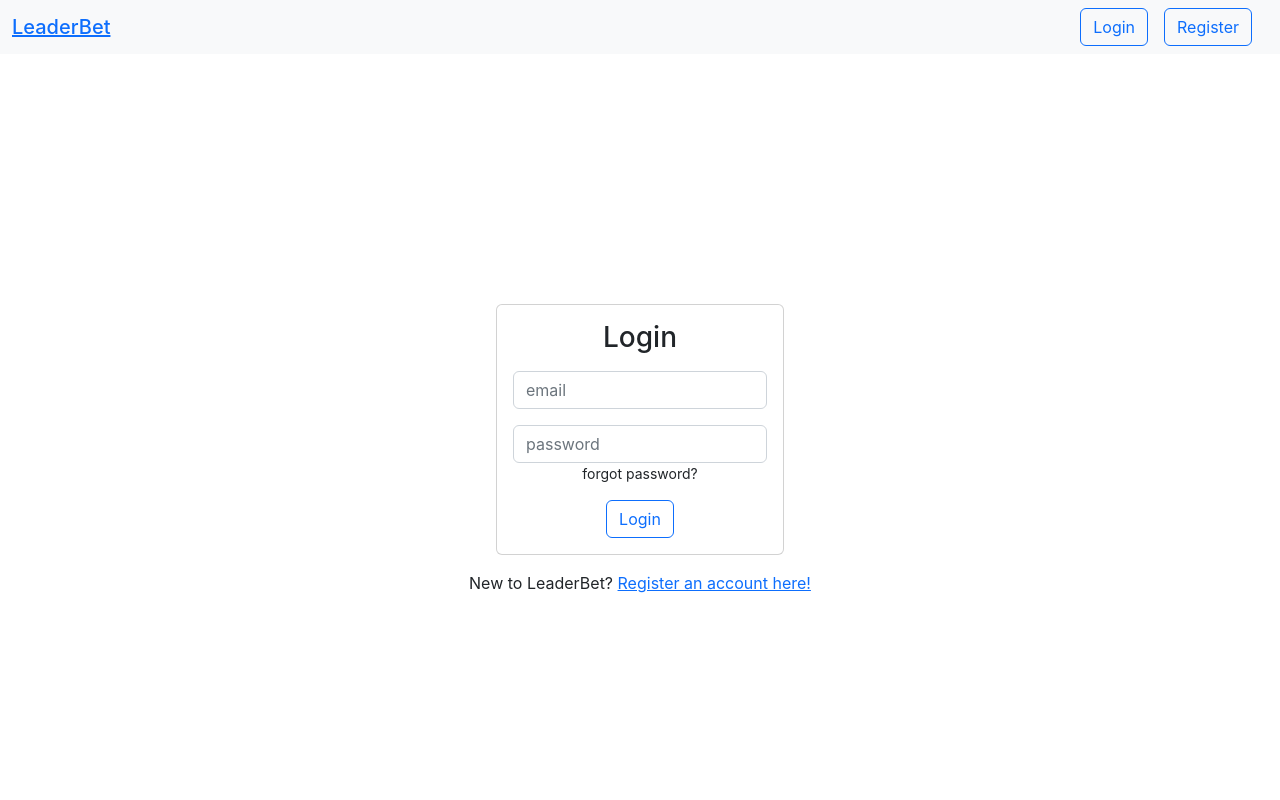
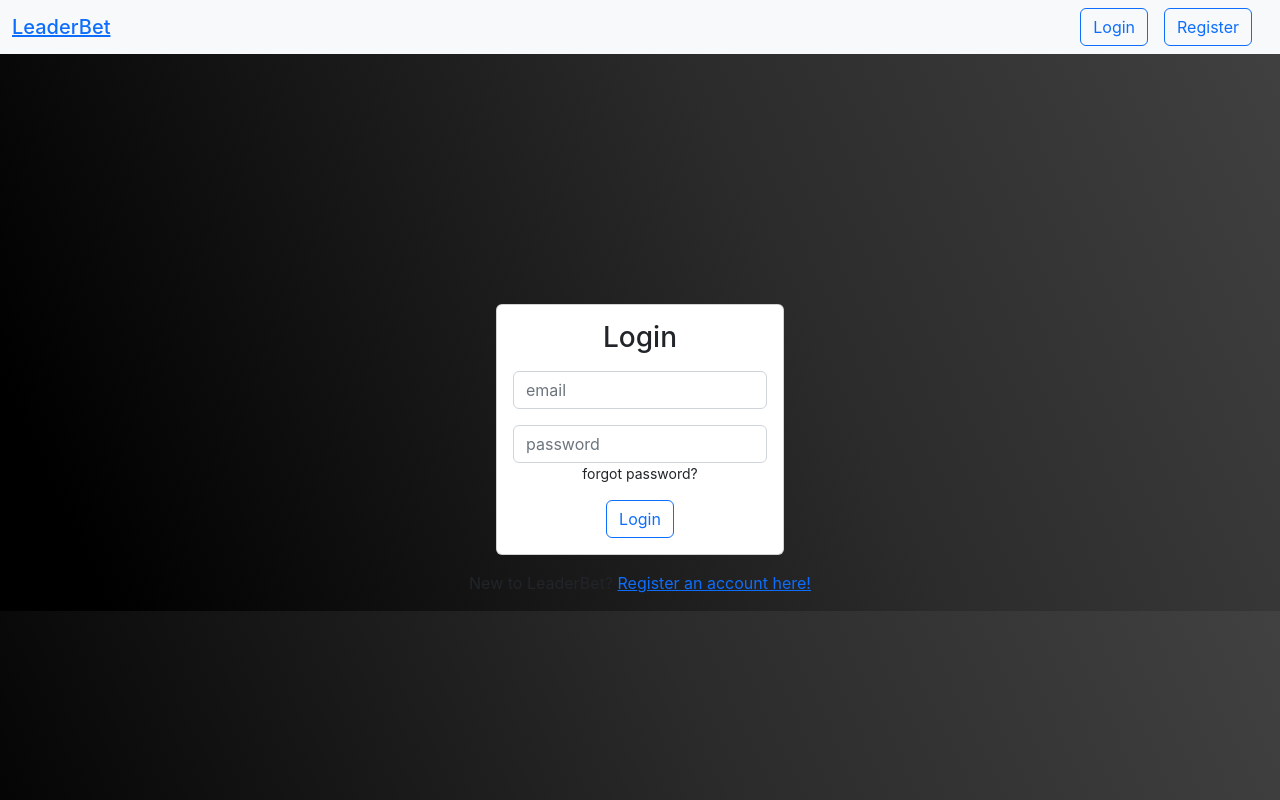
Before and after one commit to Matth5050/LeaderBet, a React (Create React App) app in the folder leader-bet/: page /login in a window 1280 px wide. Built offline with nearby package versions, Linux system fonts and the light colour scheme; no server answers.

Commit message:
added background color

```diff
--- a/leader-bet/src/index.css
+++ b/leader-bet/src/index.css
@@ -9,6 +9,8 @@ body {
     sans-serif;
   -webkit-font-smoothing: antialiased;
   -moz-osx-font-smoothing: grayscale;
+  background: rgb(65,65,65);
+  background: linear-gradient(245deg, rgba(65,65,65,1) 0%, rgba(43,43,43,1) 40%, rgba(0,0,0,1) 93%);
 }
 
 code {
```
